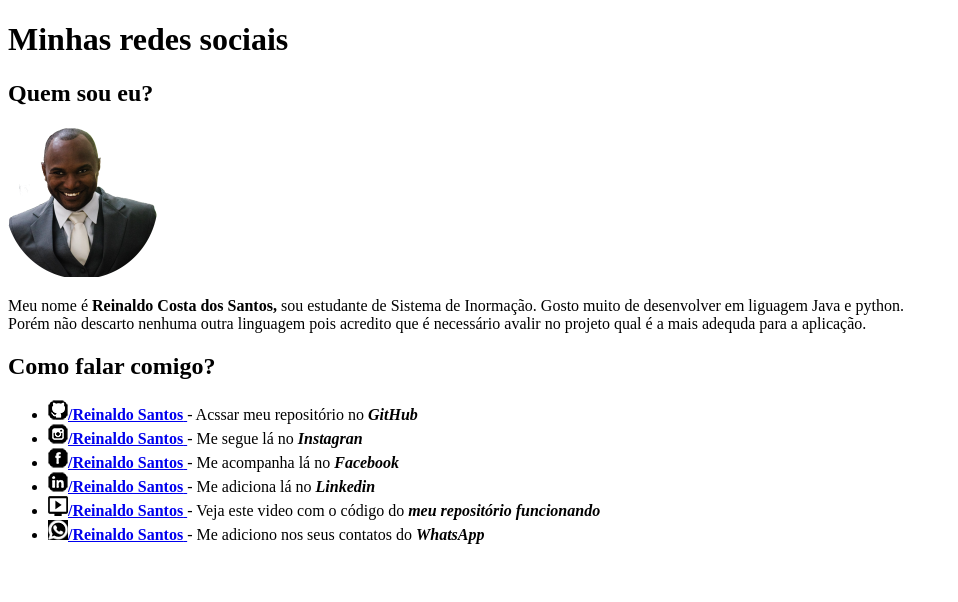
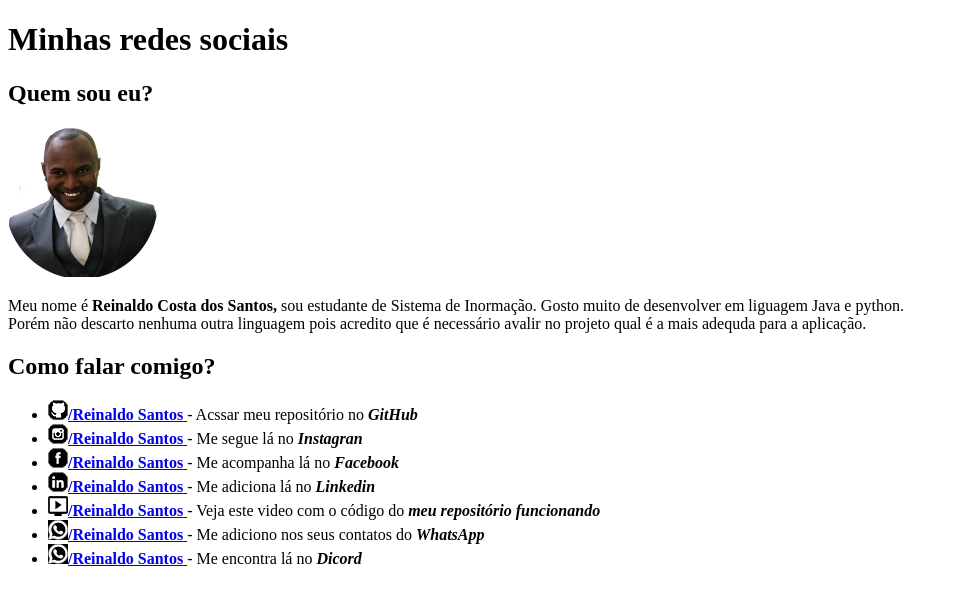
Before and after one commit to Reinaldo-Santos/MeusContatos, a plain HTML site: page index.html in a window 1280 px wide. Shown: the whole page, without its empty margins (0-958 px from the left). Drawn offline with Linux system fonts and the light colour scheme.

Commit message:
Foto Discord

```diff
--- a/index.html
+++ b/index.html
@@ -44,10 +44,15 @@
                 </a> - Veja este video com o código do <strong><em>meu repositório funcionando</em></strong>
              </li>
              <li>
-                <a href="https://wa.me/qr/4I22Z5PKKR76H1" target="_blank" referrerpolicy="external">
-                <img src="whatsApp2.png" alt="Reinaldo Santos"><strong>/Reinaldo Santos</strong>
-                </a> - Me adiciono nos seus contatos do <strong><em>WhatsApp</em> </strong>
-             </li>
+               <a href="https://wa.me/qr/4I22Z5PKKR76H1" target="_blank" referrerpolicy="external">
+               <img src="whatsApp2.png" alt="Reinaldo Santos"><strong>/Reinaldo Santos</strong>
+               </a> - Me adiciono nos seus contatos do <strong><em>WhatsApp</em> </strong>
+            </li>
+            <li>
+               <a href="https://discord.gg/pSuhAAKn" target="_blank" referrerpolicy="external">
+               <img src="whatsApp2.png" alt="Reinaldo Santos"><strong>/Reinaldo Santos</strong>
+               </a> - Me encontra lá no <strong><em>Dicord</em> </strong>
+            </li>
         </ul>
     </p>
 </body>
```
Also changed, not shown: Discord-Cover_GX-940x529.png (added), IMG_20191009_073707535.jpg (deleted), eraEssa.png (deleted), images.png (deleted), reina1.png (deleted), video.ico (deleted), video.png (deleted), whatsApp.png (deleted), whatsApp1.png (deleted), 4 other files.
